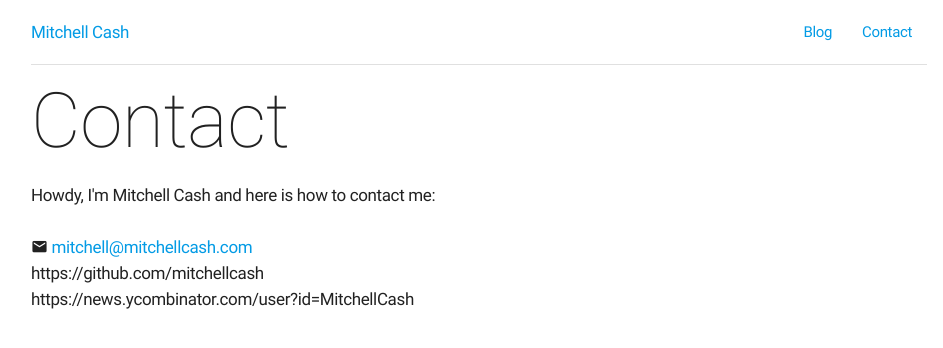
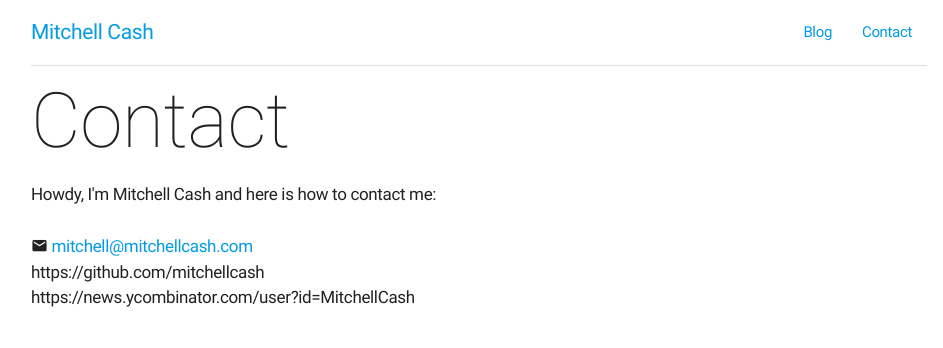
Before and after one commit to MitchellCash/mitchellcash.com, a Jekyll site: the page built from contact.html, in a window 1280 px wide. Shown: the top 348 px of the page, without its empty margins (161-1104 px from the left). Built offline with Jekyll 4.4.1, drawn with Linux system fonts in a browser that asks for light colours; nearby versions of some CDN libraries.

Commit message:
Increase font size on nav home link

```diff
--- a/_includes/layout/base/head-menu.html
+++ b/_includes/layout/base/head-menu.html
@@ -1,4 +1,4 @@
-<a href="/" class="light-blue-text text-darken-1">Mitchell Cash</a>
+<a href="/" class="brand-logo light-blue-text text-darken-1">Mitchell Cash</a>
 <ul class="right">
     <li><a href="/blog.html" class="light-blue-text text-darken-1">Blog</a></li>
     <li><a href="/contact.html" class="light-blue-text text-darken-1">Contact</a></li>
--- a/_sass/screen.scss
+++ b/_sass/screen.scss
@@ -1,8 +1,8 @@
 body {
     font-size: 17px;
-    line-height: 1.52947;
+    line-height: 1.5;
     font-weight: 400;
-    letter-spacing: -.021em;
+    letter-spacing: -.02em;
     font-family: 'Roboto', sans-serif;
     font-style: normal;
     font-synthesis: none;
@@ -34,6 +34,11 @@ h3 {
 /* Navbar
    ========================================================================== */
 
+nav .brand-logo {
+    position: inherit;
+    font-size: 21px;
+}
+
 nav ul a:hover {
     background-color: transparent;
 }
@@ -45,7 +50,6 @@ nav ul a:hover {
     font-size: 12px;
     font-weight: 400;
     letter-spacing: normal;
-    line-height: 1.66667;
     padding-top: 20px;
     position: relative;
     z-index: 1;
```
